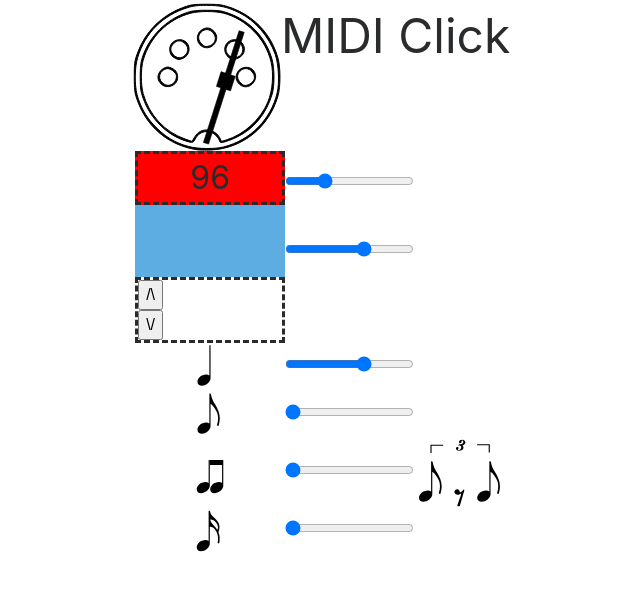
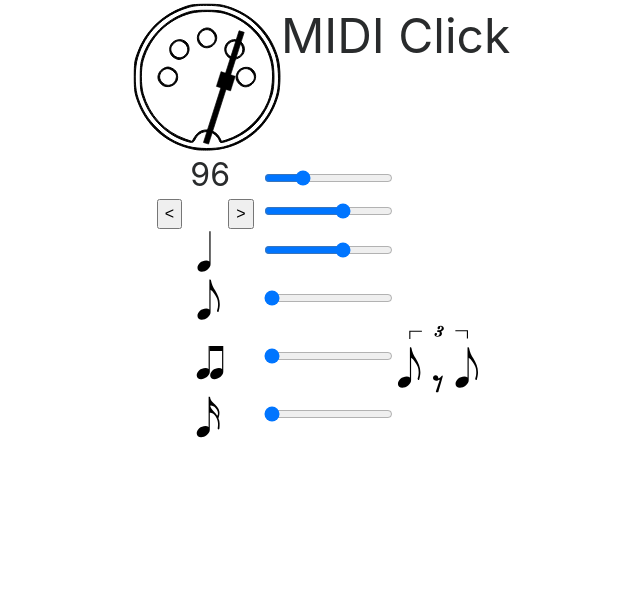
Before and after one commit to nathan-stewart/mclick, a Flask app: page / in a window 1280 px wide. Shown: the top 591 px of the page, without its empty margins (320-960 px from the left). Run offline with Flask 2, Linux system fonts and the light colour scheme; some libraries are stand-ins or nearby versions.

Commit message:
added spinbox, changed meter back to svg images for font availability

```diff
--- a/templates/index.html
+++ b/templates/index.html
@@ -45,17 +45,8 @@
           .tempo {
             font-size: xx-large;
             text-align: center;
-            background-color: red;
             vertical-align: center;
-            width: 150px;
             display: table-cell;
-                        border: dashed;
-          }
-
-          .meter {
-            background-color:  #5dade2;
-            font-size: xxx-large;
-            font-family: "Bravura";
           }
 
           .gadget {
@@ -64,14 +55,36 @@
             display: table-cell;
           }
 
-          .spinbox {
-            border: dashed;
+          .spin-button {
+            display: flex;
+            height: 12%;
+            padding-right: 10px;
+          }
+
+          .spin-button__buttons {
+            /* Content is centered vertically */
+            display: flex;
+            flex-direction: column;
+            justify-content: center;
+
+            /* Left border */
+            border-left: 1px solid #d1d5db;
+          }
+
+          .spin-button_button {
+            /* Reset */
+            background: #fff;
+            border-color: transparent;
+            cursor: pointer;
+
+            /* Make buttons have the same height */
+            flex: 1;
           }
 
           .row {
             border: dashed;
             display: table-row;
-            height: 12.5%;
+            height: 12%;
           }
           </style>
   </head>
@@ -84,23 +97,27 @@
       let socket = io();
       let settings = {};
 
-      function format_meter()
+      function set_meter_icon()
       {
         let meter = parseInt(document.getElementById("measure_length").value);
+        icon = "../static/";
         switch (meter)
         {
-          case 2: meter = "\uE082";  break;
-          case 3: meter = "\uE083";  break;
-          case 4: meter = "\uE084";  break;
-          case 5: meter = "\uE085";  break;
-          case 6: meter = "\uE086";  break;
-          case 7: meter = "\uE087";  break;
-          case 9: meter = "\uE089";  break;
-          case 12: meter = "\uE081  \uE082";  break;
+          case 2:
+          case 3:
+          case 4:
+          case 5:
+          case 6:
+          case 7:
+          case 9:
+          case 12:
+            icon += meter;
+            break;
           default:
-            meter = "\uE084";
+            meter = "4"; // fallback
         }
-        return meter;
+        icon += ".svg";
+        document.getElementById("measure_length_display").src = icon;
       }
 
       function send_updates()
@@ -136,7 +153,7 @@
             meter_idx -= 1;
         }
         document.getElementById("measure_length").value = meters[meter_idx];
-        document.getElementById("measure_length_display").value = format_meter();
+        set_meter_icon();
         send_updates();
       }
     </script>
@@ -168,23 +185,16 @@
       <!-- Measure -->
       <div class="row">
         <div class="legend">
-          <div class="meter">
-              <!--img alt="num beats" id="measure_length_img" src="../static/{{ parameters.measure_length }}.svg" -->
-              <output id="measure_length_display" readonly > </output>
-              <input id="measure_length"  type="hidden" readonly value="{{ parameters.measure_length }}" >
-              <input id="measure_options" type="hidden" readonly value="{{ parameters.measure_options }}" >
-              <script type="text/javascript">
-                document.getElementById("measure_length_display").value = format_meter();
-              </script>
-          </div>
-          <div class="spinbox">
-            <div class="row">
-                <button type="button" onclick="meter_clicked(this.id)" id="meter_up" title="up">/\</button>
+            <div class="spin-button">
+              <div class="spin-button_buttons">
+                  <button class="spin-button__button" onclick="meter_clicked(this.id)" id="meter_down" title="down"><</button>
+                  <img alt="num beats" id="measure_length_display" src="../static/4.svg">
+                  <button class="spin-button__button" onclick="meter_clicked(this.id)" id="meter_up" title="up">></button>
+                  <input id="measure_length"  type="hidden" readonly value="{{ parameters.measure_length }}" >
+                  <input id="measure_options" type="hidden" readonly value="{{ parameters.measure_options }}" >
+              </div>
             </div>
-            <div class="row">
-                <button type="button"  onclick="meter_clicked(this.id)" id="meter_down" title="down">\/</button>
-            </div>
-          </div>
+            <script type="text/javascript"> set_meter_icon();</script>
         </div>
         <div class="slider">
               <input class="slider" id="measure_volume" type="range" min=0 max=127 value={{ parameters.measure_volume }} onchange="send_updates()">
```
Also changed, not shown: static/12.svg (added), static/2.svg (added), static/3.svg (added), static/4.svg (added), static/6.svg (added), static/9.svg (added).
